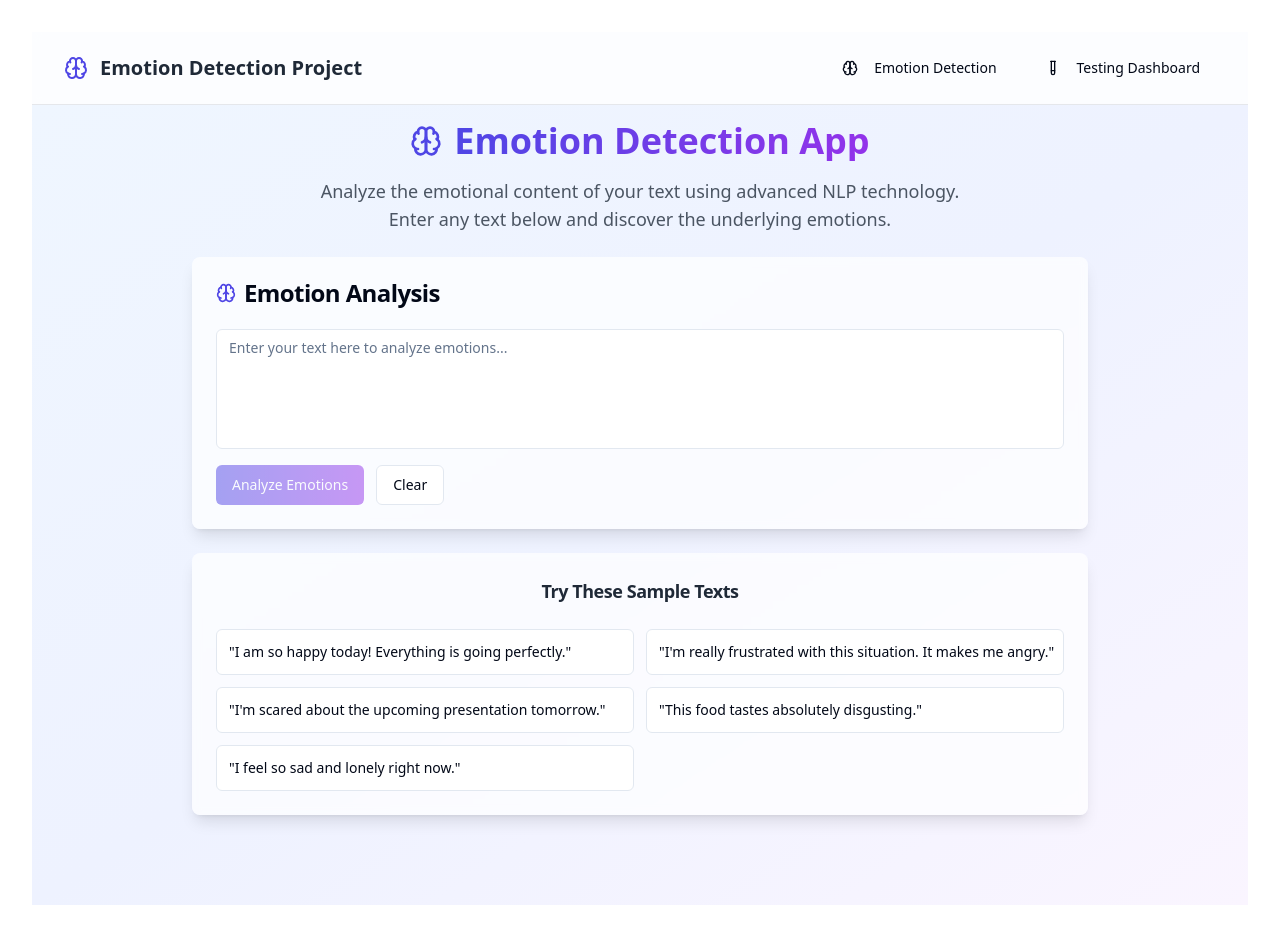
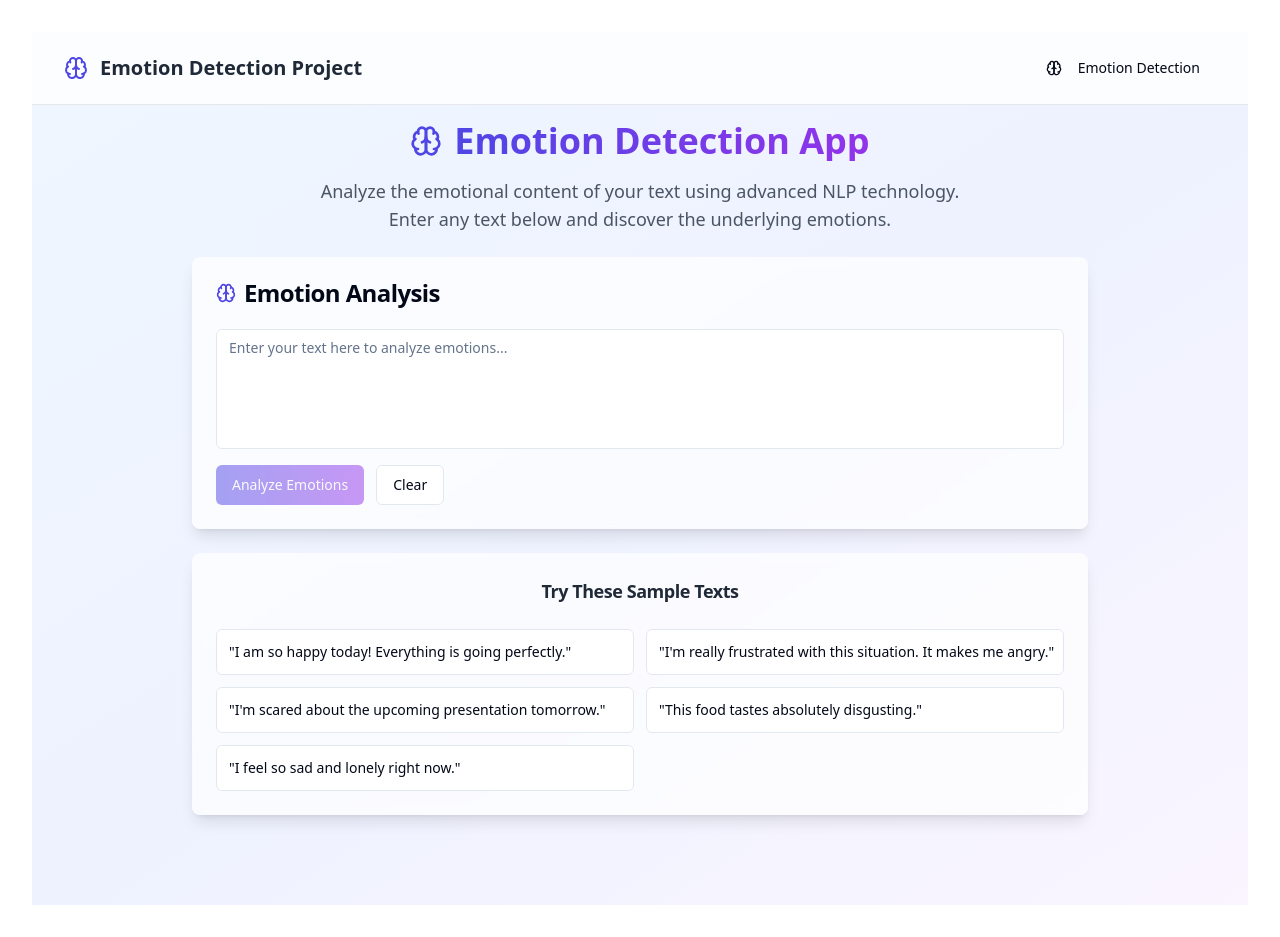
Before and after one commit to Sojin309/sentiment-sense-flask, a React (Vite) app: page / in a window 1280 px wide. Built offline with nearby package versions, Linux system fonts and the light colour scheme.

Commit message:
Remove testing dashboard

```diff
--- a/src/App.tsx
+++ b/src/App.tsx
@@ -1,9 +1,8 @@
 
 import { BrowserRouter as Router, Routes, Route, Link } from 'react-router-dom';
 import { Button } from '@/components/ui/button';
-import { Brain, TestTube } from 'lucide-react';
+import { Brain } from 'lucide-react';
 import EmotionDetection from '@/pages/EmotionDetection';
-import Testing from '@/pages/Testing';
 import './App.css';
 
 function App() {
@@ -23,19 +22,12 @@ function App() {
                   <span>Emotion Detection</span>
                 </Button>
               </Link>
-              <Link to="/testing">
-                <Button variant="ghost" className="flex items-center space-x-2">
-                  <TestTube className="h-4 w-4" />
-                  <span>Testing Dashboard</span>
-                </Button>
-              </Link>
             </div>
           </div>
         </nav>
 
         <Routes>
           <Route path="/" element={<EmotionDetection />} />
-          <Route path="/testing" element={<Testing />} />
         </Routes>
       </div>
     </Router>
```
